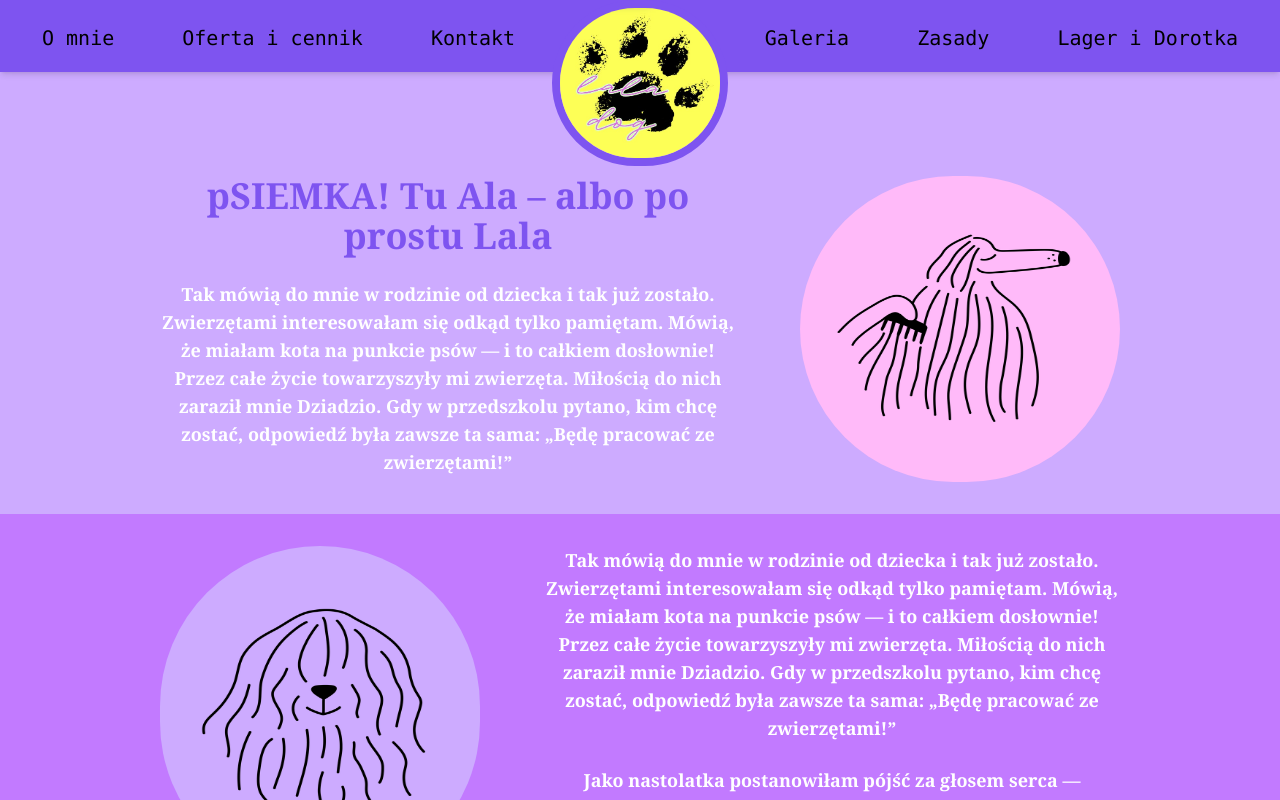
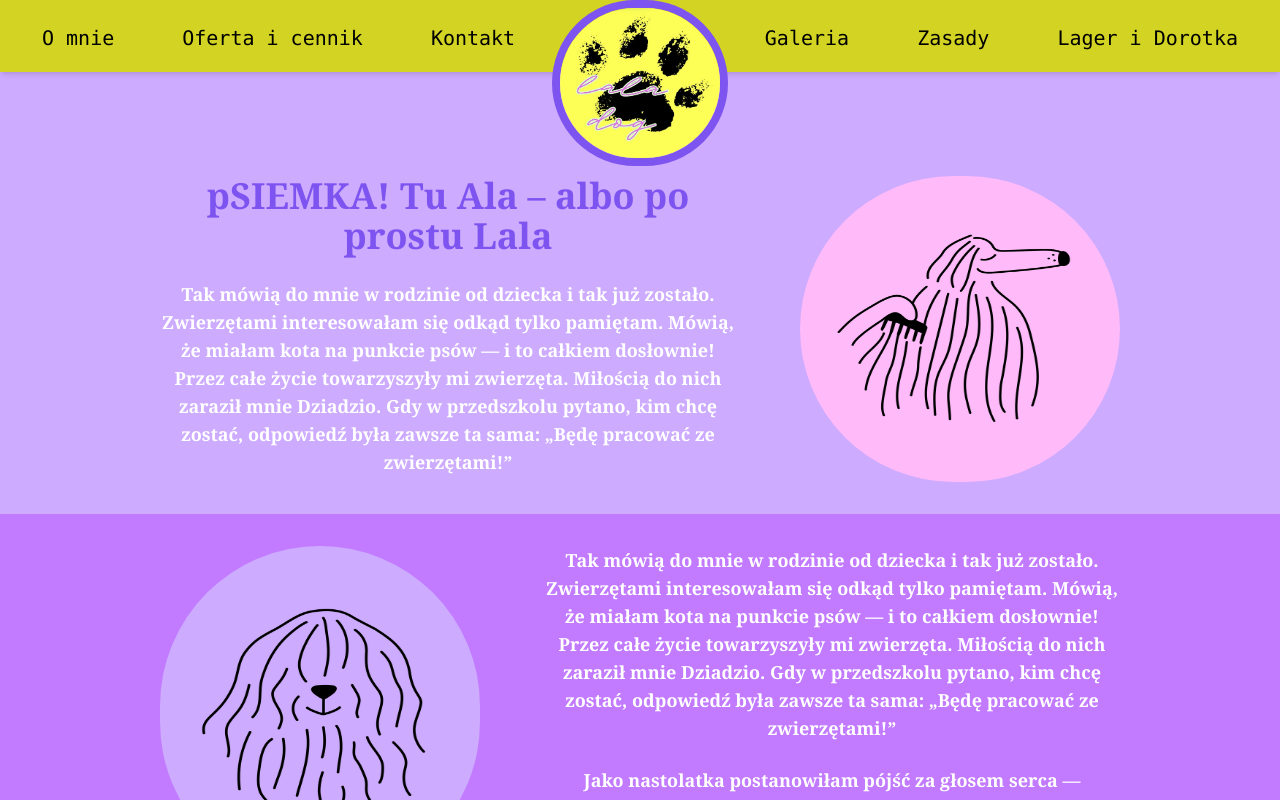
Before and after one commit to albertrzad18/lala-dog, a React (Vite) app: page / in a window 1280 px wide. Shown: the top 800 px of the page. Built offline with nearby package versions, Linux system fonts and the light colour scheme.

Commit message:
navbar colors

```diff
--- a/src/components/HoverLink.jsx
+++ b/src/components/HoverLink.jsx
@@ -1,9 +1,9 @@
 const HoverLink = ({ text, link }) => {
   return (
     <>
-      <button className="btn relative inline-flex items-center justify-start overflow-hidden font-medium font-mono transition-all bg-[#7e54f0] group px-2.5  border-black mb-8 ">
-        <span className="w-56 h-48 rounded bg-[#d6c9fe] absolute bottom-0 left-0 translate-x-full ease-out duration-500 transition-all translate-y-full mb-9 ml-9 group-hover:ml-0 group-hover:mb-32 group-hover:translate-x-0"></span>
-        <span className="relative w-full text-left text-black transition-colors duration-300 ease-in-out group-hover:text-[#6342bd] p-2">
+      <button className="btn relative inline-flex items-center justify-start overflow-hidden font-medium font-mono transition-all group px-2.5  border-black mb-8 ">
+        <span className="w-56 h-48 rounded bg-[#b5b510] absolute bottom-0 left-0 translate-x-full ease-out duration-500 transition-all translate-y-full mb-9 ml-9 group-hover:ml-0 group-hover:mb-32 group-hover:translate-x-0"></span>
+        <span className="relative w-full text-left text-black transition-colors duration-300 ease-in-out group-hover:text-white p-2">
           <a href={link}>{text}</a>
         </span>
       </button>
--- a/src/components/Navbar.jsx
+++ b/src/components/Navbar.jsx
@@ -3,7 +3,7 @@ import HoverLink from "./HoverLink";
 const Navbar = () => {
   return (
     <>
-      <nav className="fixed top-0 w-full h-18 bg-[#7e54f0] z-50 shadow-md hidden md:block">
+      <nav className="fixed top-0 w-full h-18 bg-[#D3D324] z-50 shadow-md hidden md:block">
         <div className="max-w-screen-xl mx-auto flex flex-wrap md:flex-wrap items-center justify-between py-4 px-4 md:px-6 relative">
           <ul className="flex flex-row gap-24 md:gap-8 text-sm md:text-xl whitespace-nowrap">
             <li>
```
